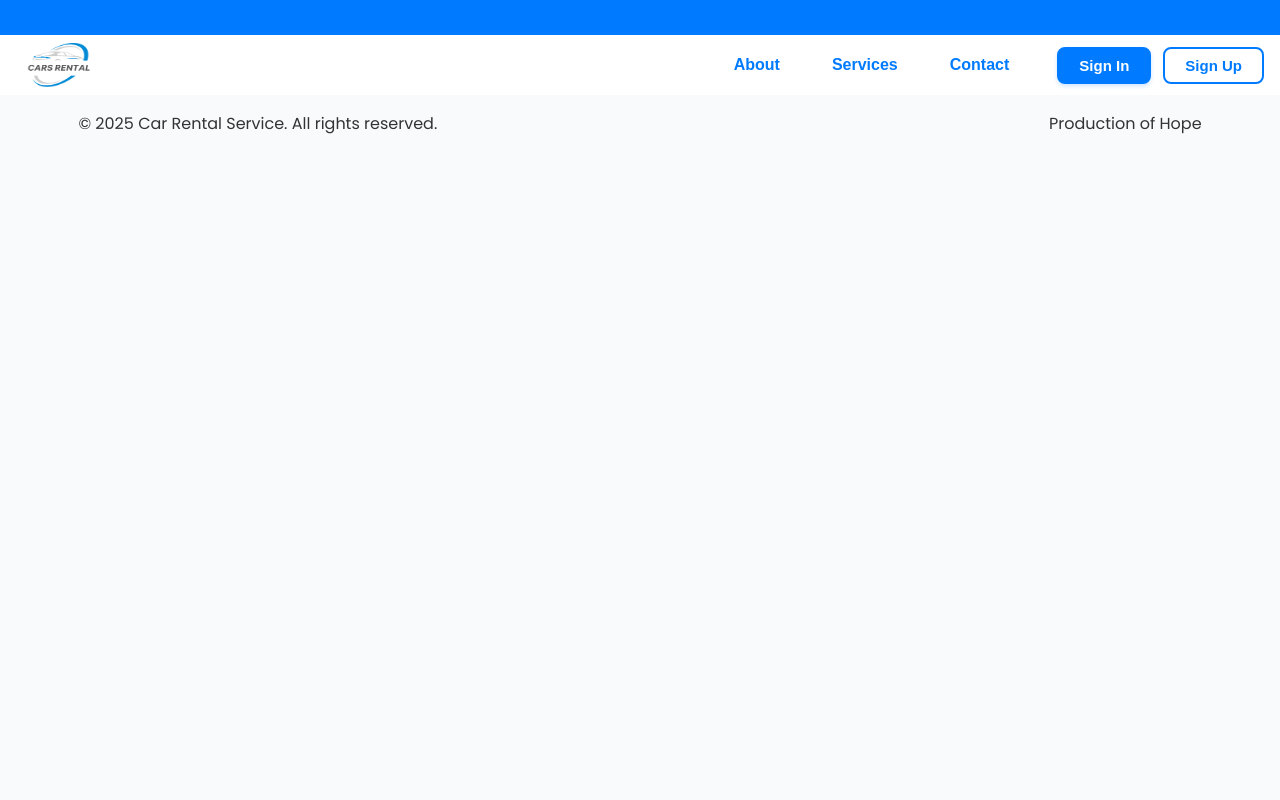
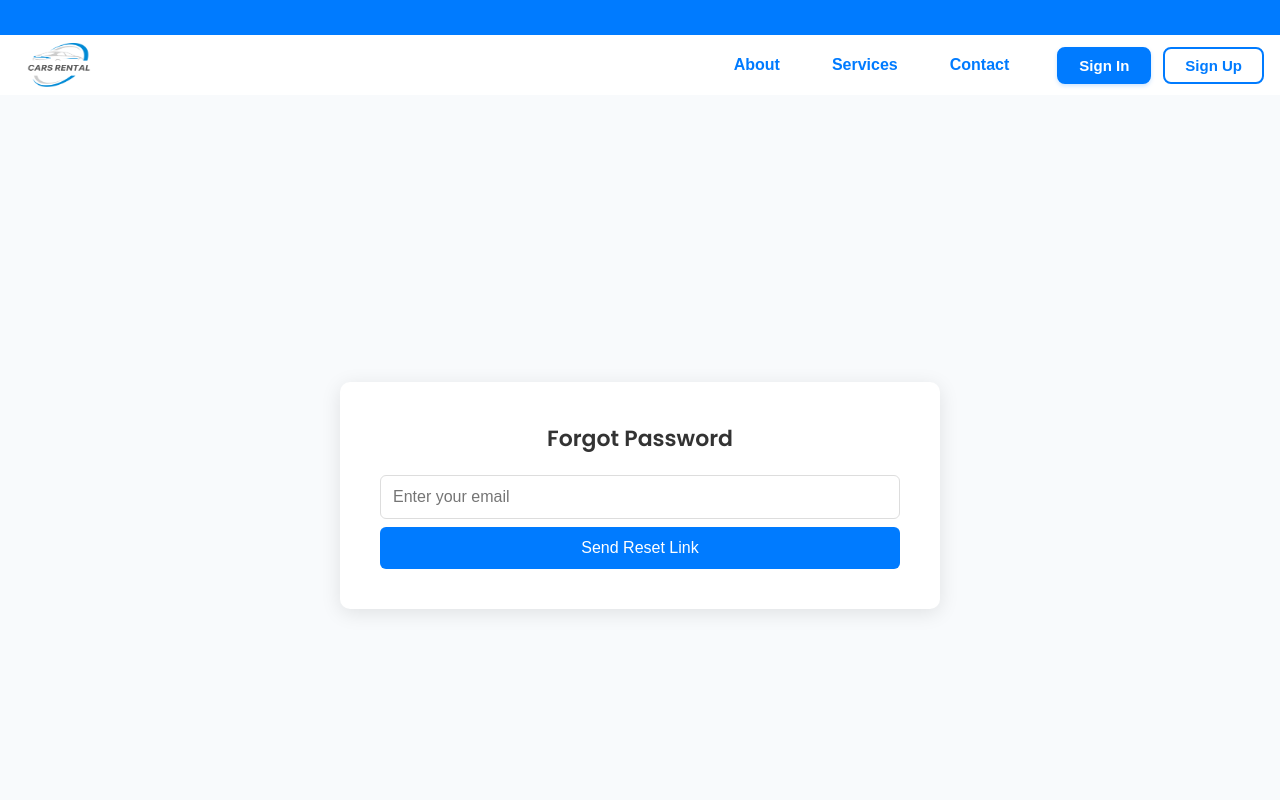
Before and after one commit to tyri0n11/WEB-APP-Car-Rental-Service, a React (Vite) app in the folder client/: page /auth/forgot-password in a window 1280 px wide. Shown: the top 800 px of the page. Built offline with nearby package versions, Linux system fonts and the light colour scheme; no server answers.

Commit message:
fix(auth): fix the routing for forgot and rest password page.

```diff
--- a/client/src/components/pages/auth/forgot-password.tsx
+++ b/client/src/components/pages/auth/forgot-password.tsx
@@ -1,45 +1,59 @@
 import React, { useState } from "react";
 import { useAuth } from "../../../hooks/useAuth";
-import { useNotificationWithState } from "../../../contexts/NotificationContext";
+import { useNotification } from "../../../contexts/NotificationContext";
 import { AUTH_NOTIFICATIONS } from "../../../constants/notificationMessages";
-//import images from "../../../assets/images/images";
 
 const ForgotPassword: React.FC = () => {
     const [email, setEmail] = useState("");
+    const [isLoading, setIsLoading] = useState(false);
+    const [error, setError] = useState<string | null>(null);
     const { forgotPassword } = useAuth();
-    const { isLoading, handleAsync } = useNotificationWithState();
+    const { showNotification } = useNotification();
+
+    const validate = () => {
+        if (!email) return "Email is required";
+        if (!email.includes("@")) return "Please enter a valid email address";
+        return null;
+    };
 
     const handleSubmit = async (e: React.FormEvent) => {
         e.preventDefault();
+        const validationError = validate();
+        setError(validationError);
+        if (validationError) return;
 
-        if (!email) {
-            return;
+        setIsLoading(true);
+        try {
+            await forgotPassword(email);
+            showNotification("success", AUTH_NOTIFICATIONS.forgotPassword.success);
+            setEmail("");
+        } catch (err: any) {
+            const backendMsg = err?.response?.data?.message || err?.message;
+            setError(backendMsg || AUTH_NOTIFICATIONS.forgotPassword.error);
+        } finally {
+            setIsLoading(false);
         }
-
-        await handleAsync(
-            async () => forgotPassword(email),
-            {
-                loading: AUTH_NOTIFICATIONS.forgotPassword.loading,
-                success: AUTH_NOTIFICATIONS.forgotPassword.success,
-                error: AUTH_NOTIFICATIONS.forgotPassword.error
-            }
-        );
     };
 
     return (
         <div style={styles.container}>
             <div style={styles.box}>
                 <h1 style={styles.title}>Forgot Password</h1>
-                <form onSubmit={handleSubmit}>
+                <form onSubmit={handleSubmit} autoComplete="off">
                     <input
-                        type="email"
+                        type="text"
                         value={email}
                         onChange={(e) => setEmail(e.target.value)}
                         placeholder="Enter your email"
                         style={styles.input}
-                        required
                         disabled={isLoading}
+                        autoComplete="off"
                     />
+                    {error && (
+                        <div style={{ color: 'red', fontSize: 13, marginBottom: 8 }}>
+                            {error}
+                        </div>
+                    )}
                     <button type="submit" style={styles.button(isLoading)} disabled={isLoading}>
                         {isLoading ? "Sending..." : "Send Reset Link"}
                     </button>
@@ -57,7 +71,6 @@ const styles = {
         height: "100vh",
         width: "100vw",
         padding: "20px",
-        //backgroundImage: `url(${images.background})`,
         backgroundSize: "cover",
         backgroundPosition: "center",
         backgroundRepeat: "no-repeat",
@@ -82,7 +95,8 @@ const styles = {
         border: "1px solid #ddd",
         borderRadius: "6px",
         fontSize: "16px",
-        marginBottom: "15px",
+        marginBottom: "8px",
+        background: "#fff",
     },
     button: (loading: boolean) => ({
         width: "100%",
--- a/client/src/components/pages/auth/signin/SignIn.tsx
+++ b/client/src/components/pages/auth/signin/SignIn.tsx
@@ -4,6 +4,7 @@ import { Link, useNavigate } from "react-router-dom";
 import { AUTH_NOTIFICATIONS } from "../../../../constants/notificationMessages";
 import { useNotification } from "../../../../contexts/NotificationContext";
 import { useAuth } from "../../../../contexts/AuthContext";
+import { ROUTES } from '../../../../routes/constants/ROUTES';
 
 import "../AuthStyles.css";
 
@@ -109,7 +110,7 @@ const SignIn: React.FC<{
                 <label>
                   <input type="checkbox" disabled={isLoading} /> Remember me
                 </label>
-                <Link to="/auth/forgot-password" onClick={onClose}>
+                <Link to={ROUTES.AUTH.FORGOT_PASSWORD} onClick={onClose}>
                   Forgot password?
                 </Link>
               </div>
--- a/client/src/routes/AuthRoutes.tsx
+++ b/client/src/routes/AuthRoutes.tsx
@@ -7,8 +7,8 @@ import { ROUTES } from './constants/ROUTES';
 export const AuthRoutes = () => {
   return (
     <Routes>
-      <Route path={ROUTES.AUTH.FORGOT_PASSWORD} element={<ForgotPassword />} />
-      <Route path={ROUTES.AUTH.RESET_PASSWORD} element={<ResetPassword />} />
+      <Route path="forgot-password" element={<ForgotPassword />} />
+      <Route path="reset-password" element={<ResetPassword />} />
     </Routes>
   );
 };
```
Also changed, not shown: client/src/routes/constants/ROUTES.tsx (indentation only).
